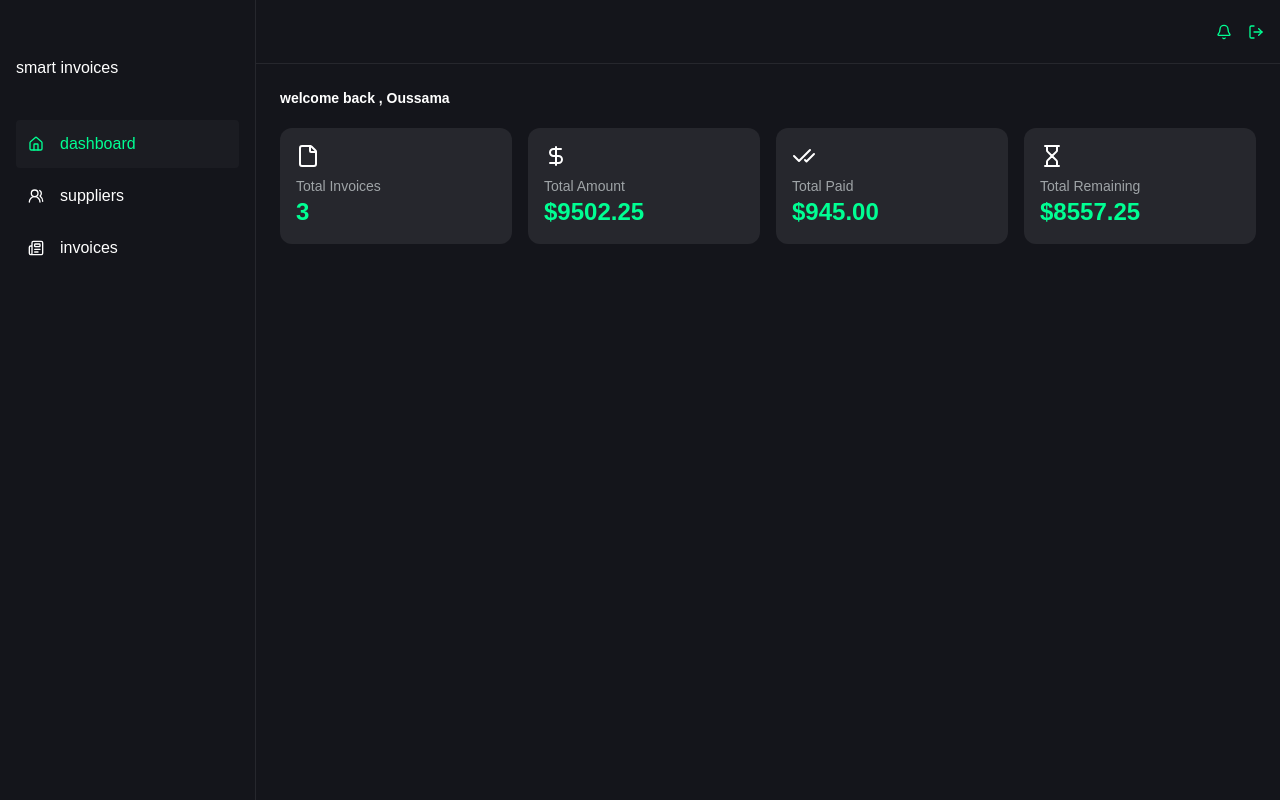
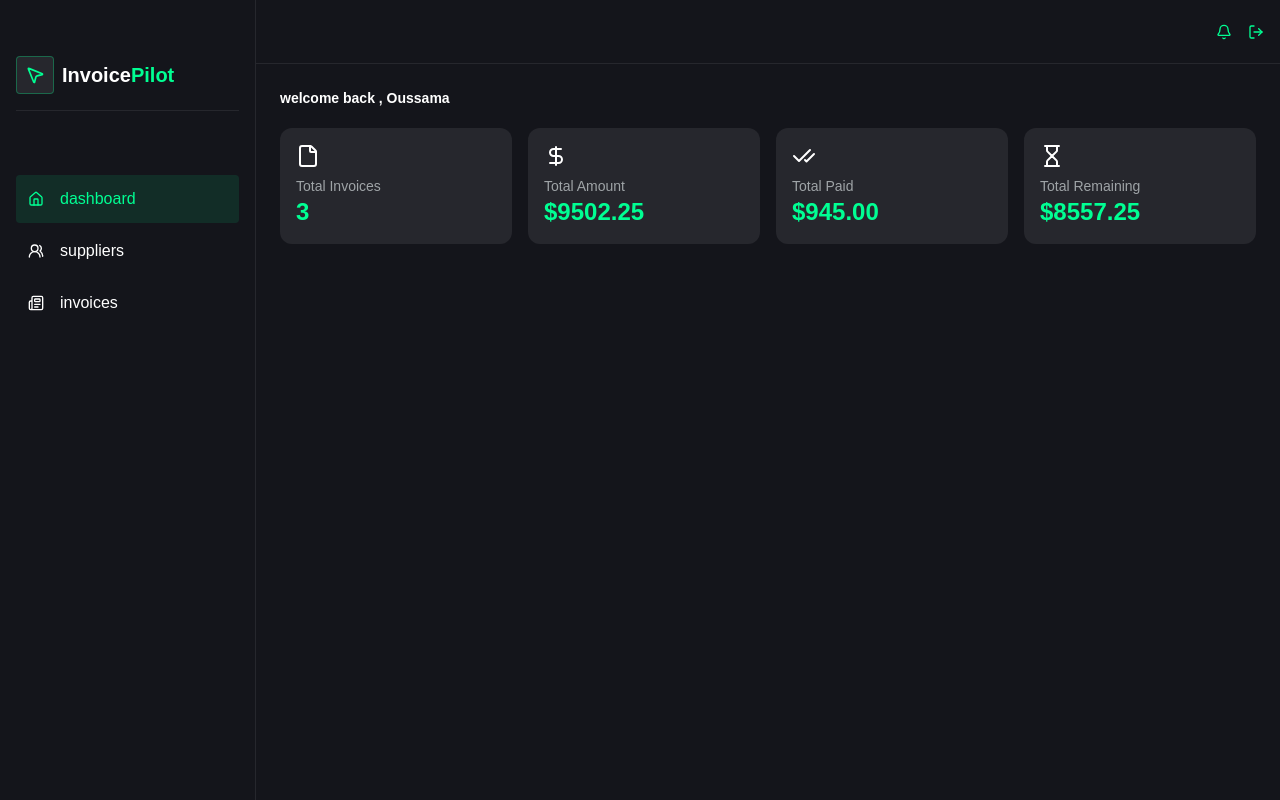
Before and after one commit to alione10-lm/smart-invoices-frontend, a React (Vite) app in the folder client/: page / in a window 1280 px wide. Built offline with nearby package versions, Linux system fonts and the light colour scheme.

Commit message:
change logo sytling

```diff
--- a/client/src/components/Sidebar.jsx
+++ b/client/src/components/Sidebar.jsx
@@ -1,5 +1,11 @@
 import { NavLink } from "react-router-dom";
-import { Home, Newspaper, Users2 } from "lucide-react";
+import {
+    Home,
+    MousePointer2,
+    Newspaper,
+    TextCursorIcon,
+    Users2,
+} from "lucide-react";
 
 const NAVLINKS = {
     dashboard: {
@@ -20,12 +26,21 @@ const NAVLINKS = {
 const Sidebar = () => {
     return (
         <aside className="w-64 min-h-screen border-r border-secondary bg-background  p-4">
-            <h1 className="my-10">smart invoices</h1>
+            <div className="mb-16 border-b border-secondary pb-4 mt-10 flex items-center font-semibold text-xl gap-2">
+                <div className="p-2 bg-secondary border border-primary/30 rounded flex items-center justify-center">
+                    <MousePointer2 size={20} className="stroke-primary " />
+                </div>
+                <h1 className="">
+                    <span>Invoice</span>
+                    <span className="text-primary">Pilot</span>
+                </h1>
+            </div>
+
             {Object.entries(NAVLINKS).map(([key, link]) => (
                 <NavLink
                     key={key}
                     to={`/${key === "dashboard" ? "" : key}`}
-                    className="  flex items-center p-3   gap-4 rounded hover:bg-background/30 text-secondary-foreground hover:text-primary mb-1"
+                    className="  flex items-center p-3   gap-4 rounded text-secondary-foreground hover:text-primary hover:bg-primary/10 mb-1"
                 >
                     {link.icon}
                     {link.name}
--- a/client/src/index.css
+++ b/client/src/index.css
@@ -132,5 +132,5 @@
 }
 
 aside a.active {
-    @apply text-primary bg-muted rounded;
+    @apply text-primary bg-primary/10 rounded;
 }
--- a/client/src/pages/Dashboard.jsx
+++ b/client/src/pages/Dashboard.jsx
@@ -1,5 +1,4 @@
 import { CheckCheck, DollarSign, File, Hourglass } from "lucide-react";
-import { useEffect } from "react";
 
 const dummyData = {
     success: true,
```
Also changed, not shown: client/src/components/Modal.jsx (added).
